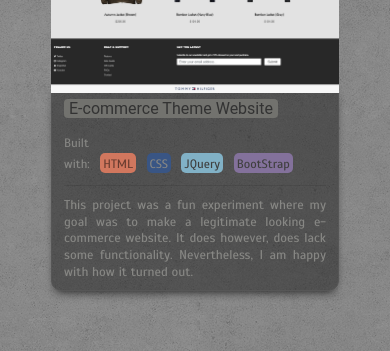
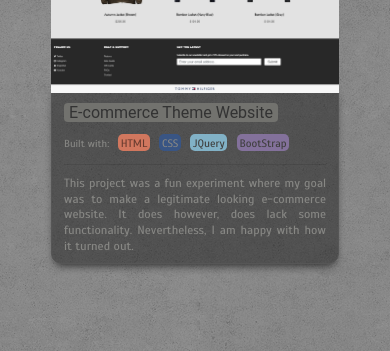
Before and after one commit to BrandenDaniel/Portfolio, a plain HTML site: page pindex.html in a window 390 px wide. Shown: the part 485-836 px from the top of the page. Drawn offline with nearby package versions, Linux system fonts and the light colour scheme; a script that the page names is missing.

Commit message:
style changes

```diff
--- a/pcss/styles.css
+++ b/pcss/styles.css
@@ -95,7 +95,6 @@ hr {
   background: #72726e;
   display: inline;
   padding: 0 5px 0 5px;
-
 }
 
 .thumbnail-image {
@@ -146,14 +145,14 @@ hr {
   background-color: rgba(0,0,0,.4);
   width: 100%;
   margin: -3.4em auto auto auto;
-  padding: .75em .75em 0.2em .75em;
+  padding: 1em .75em 0.2em .75em;
   border: 1px solid #565656;
   border-radius: 0px 0px 10px 10px;
   box-shadow: 0 5px 10px -4px #222;
   color: #878784;
   font-family: "Scada", helvetica;
   margin-bottom: 1.1em;
-  line-height: 1.2em;
+  line-height: 1.1em;
   text-align: left;
 }
 
@@ -161,7 +160,7 @@ hr {
   text-align: justify;
   font-size: .9em;
   margin-bottom: .5em;
-  font-size: .75em;
+  font-size: .85em;
 
 }
 
@@ -472,16 +471,16 @@ footer {
   }
 
   .description {
-    font-size: .8em;
+    font-size: .75em;
     line-height: 1.3em;
   }
 
   .built {
-    font-size: .85em !important;
+    font-size: .8em !important;
   }
 
   .lang-lib {
-    font-size: .90em;
+    font-size: .80em;
   }
 
   .project-title {
```
